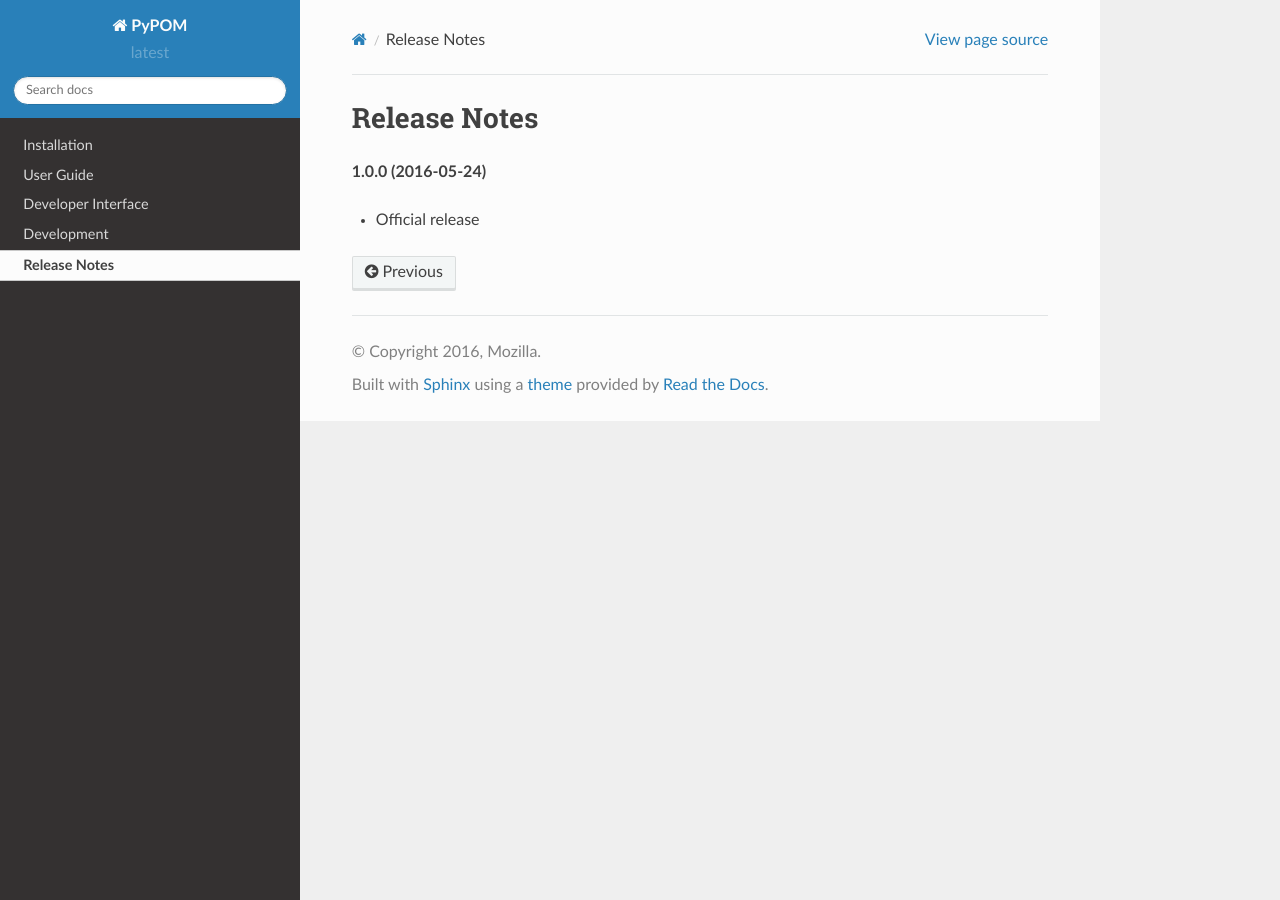
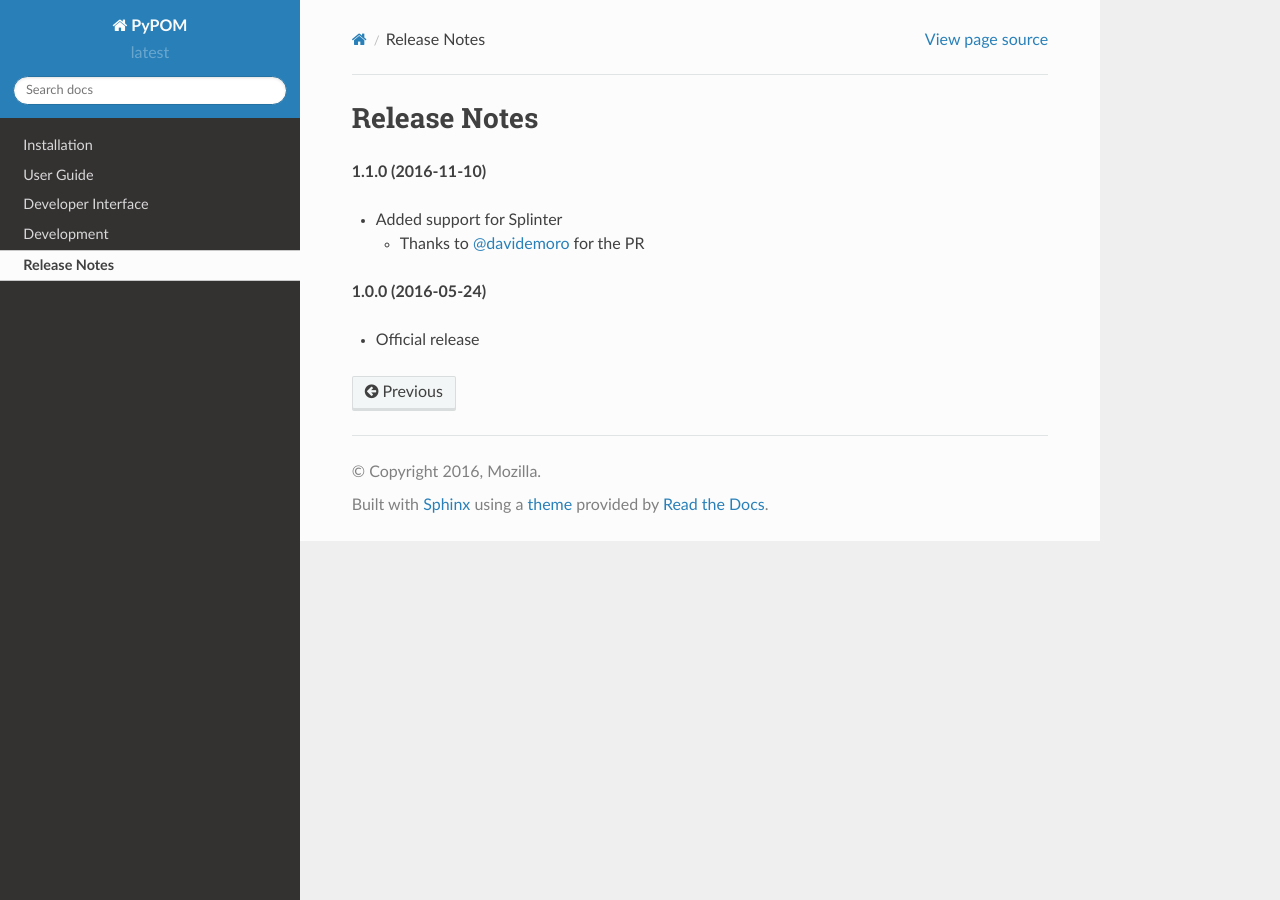
Before and after one commit to michaelwen45/michael-pom, a Sphinx documentation site: the page built from docs/news.rst, in a window 1280 px wide. Built offline with Sphinx 7.4.7 and the Read the Docs theme 2.0.0, drawn with Linux system fonts in a browser that asks for light colours.

Commit message:
Bump version number to 1.1.0 and update release notes

```diff
--- a/docs/news.rst
+++ b/docs/news.rst
@@ -1,5 +1,11 @@
 Release Notes
 =============
+
+**1.1.0 (2016-11-10)**
+
+* Added support for Splinter
+
+  * Thanks to `@davidemoro <https://github.com/davidemoro>`_ for the PR
 
 **1.0.0 (2016-05-24)**
 
--- a/setup.py
+++ b/setup.py
@@ -3,7 +3,7 @@ from setuptools import setup
 splinter_requires = ['splinter']
 
 setup(name='PyPOM',
-      version='1.0',
+      version='1.1.0',
       description='python page object model for selenium',
       long_description=open('README.rst').read(),
       author='Dave Hunt',
```
